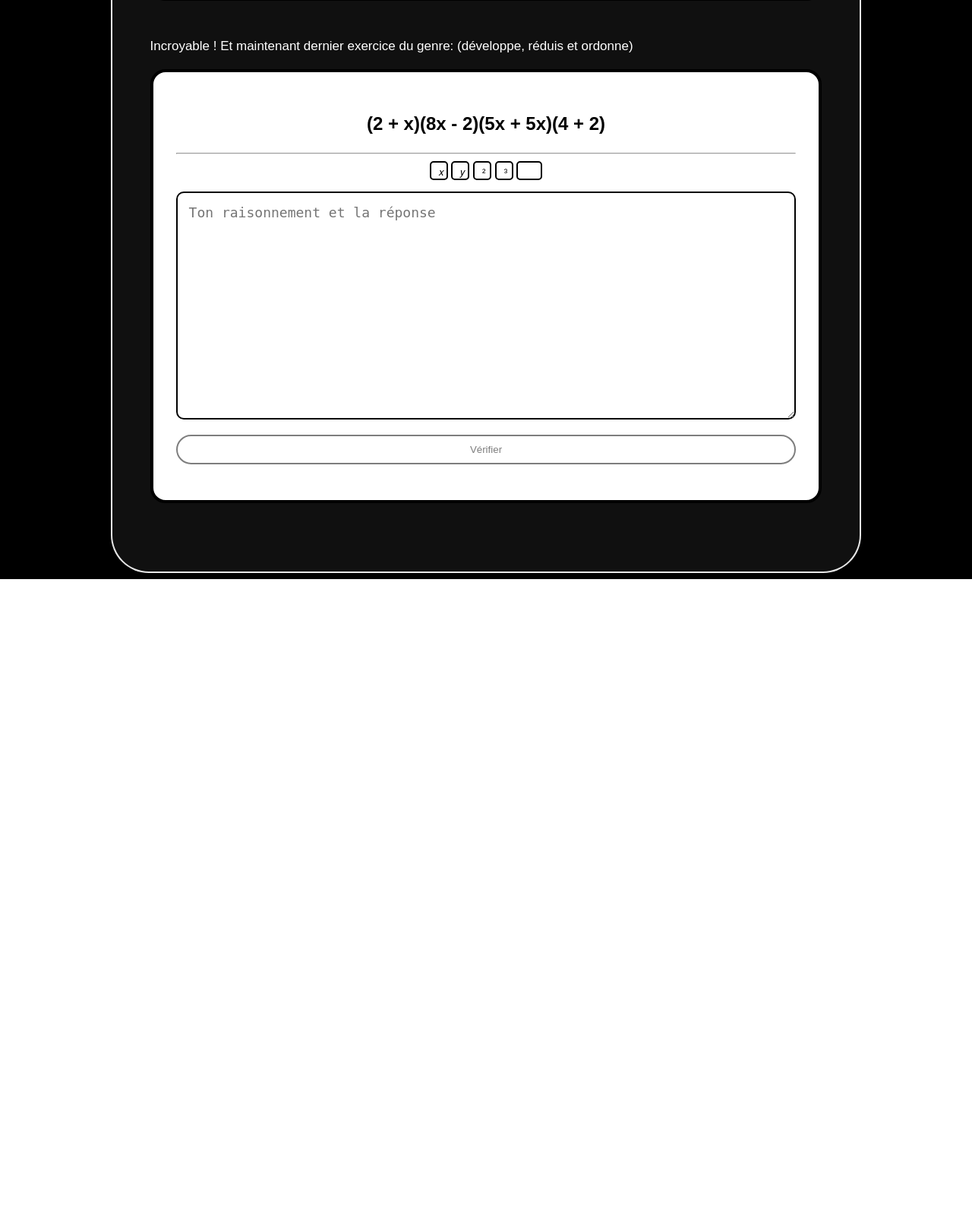
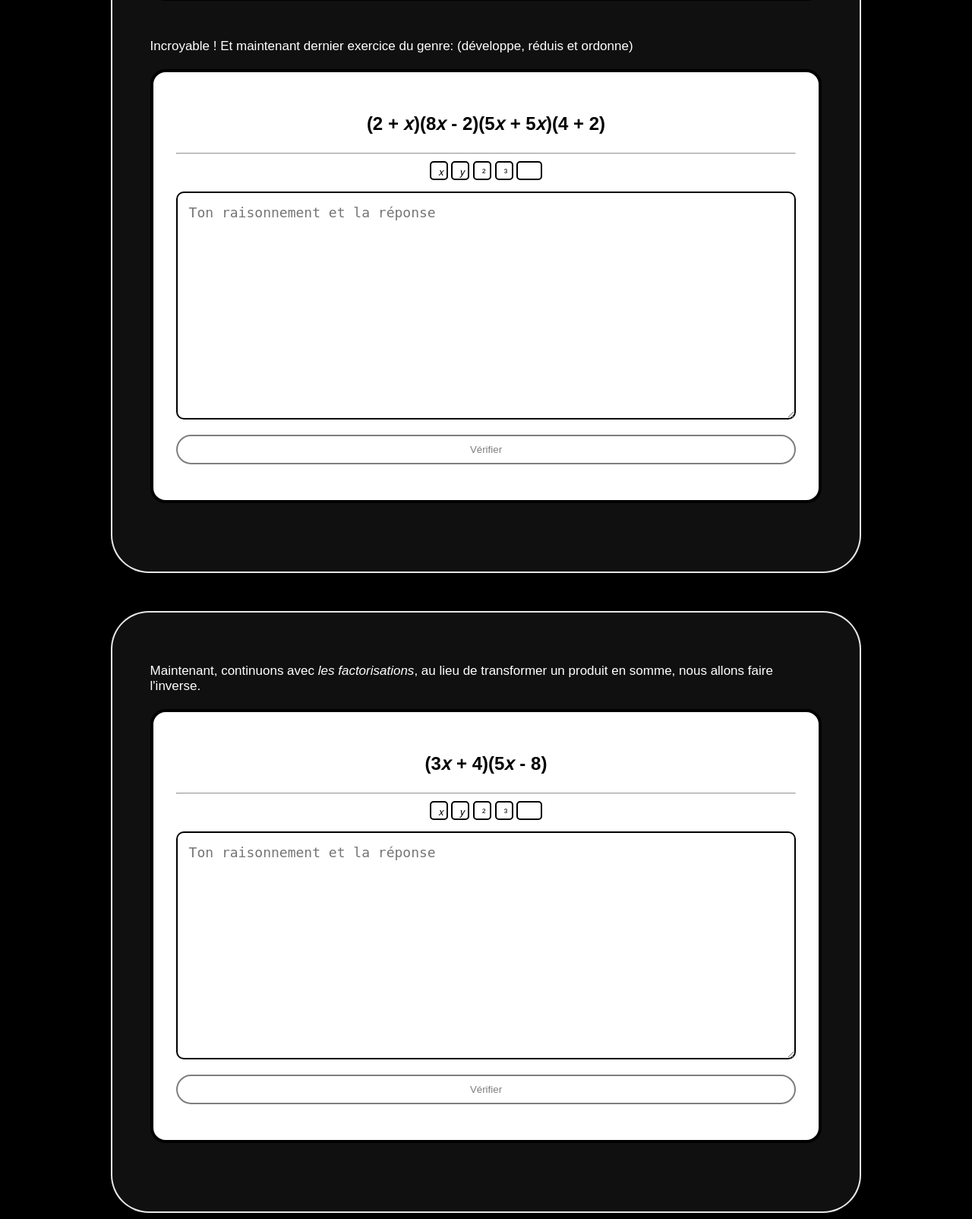
Before and after one commit to sagittarius-singularity/Maths-Experts, a Flask app: page /exercice-1/ in a window 1280 px wide. Shown: the part 2038-3642 px from the top of the page at 76% size. Before the commit the page ends 2800 px from the top, so only its background shows below. Run offline with Flask 3, Linux system fonts and the light colour scheme.

Commit message:
Added more exercices

```diff
--- a/static/script_exercice.js
+++ b/static/script_exercice.js
@@ -21,7 +21,7 @@ document.addEventListener("DOMContentLoaded", () => {
     btnContainers.forEach(container => {
         const targetId = container.getAttribute("data-target");
         const textarea = document.getElementById(targetId);
-        const buttons = container.querySelectorAll(".unityBtn, .unityBtn2, .unityBtn3");
+        const buttons = container.querySelectorAll(".unityBtn, .unityBtn2, .unityBtn3, .unityBtn4, .unityBtn5, .unityBtn6, .unityBtn7, .unityBtn8, .unityBtn9, .unityBtn10, .unityBtn11, .unityBtn12");
         const customInput = container.querySelector(".custom-input");
 
         let lastCursorStart = textarea ? textarea.value.length : 0;
@@ -88,7 +88,7 @@ document.addEventListener("DOMContentLoaded", () => {
         }
     });
 
-    [1, 2, 3].forEach(num => {
+    [1, 2, 3, 4, 5, 6, 7, 8, 9, 10, 11, 12].forEach(num => {
         const responseArea = document.getElementById(`response-${num}`);
         const checkBtn = document.querySelector(`.checkBtn[data-target="${num}"]`);
 
@@ -195,6 +195,10 @@ document.addEventListener("DOMContentLoaded", () => {
                     = 60𝑥 × (8𝑥² + 14𝑥 - 4)<br>
                     = <span style="text-decoration: underline dotted; text-decoration-color: #0d3b00;">480𝑥³ + 840𝑥² - 240𝑥</span>
                 `;
+            } else if (exoNum === 4 && correctionDev) {
+                correctionDev.innerHTML = `
+
+                `
             }
 
             const loading_icon = document.createElement("img");
--- a/templates/exercice.html
+++ b/templates/exercice.html
@@ -17,7 +17,7 @@
         <p id="introduction-text"></p>
     </div>
     <br><br><br>
-<div class="introduction-container">
+    <div class="introduction-container">
 
         <div class="introduction-text">
             <p>Les factorisations et développements bourrées d'identités remarquables sont au programme de 2nde. D'abord, développe donc cette expression littérale pour te tester : (développe, réduis et ordonne)</p>
@@ -74,7 +74,7 @@
         <div class="introduction-text" style="margin-top: 50px;">
             <p>Incroyable ! Et maintenant dernier exercice du genre: (développe, réduis et ordonne)</p>
             <div class="exercice-box">
-                <p class="dev-problem-text" style="font-size: 24px; font-weight: bold;">(2 + x)(8x - 2)(5x + 5x)(4 + 2)</p>
+                <p class="dev-problem-text" style="font-size: 24px; font-weight: bold;">(2 + 𝑥)(8𝑥 - 2)(5𝑥 + 5𝑥)(4 + 2)</p>
                 <hr>
                 <div class="unityBtns" data-target="response-3">
                     <button type="button" class="unityBtn3">𝑥</button>
@@ -95,8 +95,35 @@
                 </div>
             </div>
         </div>
+    </div>
+    <div class="introduction-container">
 
-    </div>
+        <div class="introduction-text">
+            <p>Maintenant, continuons avec <em>les factorisations</em>, au lieu de transformer un produit en somme, nous allons faire l'inverse.</p>
+
+            <div class="exercice-box">
+                <p class="dev-problem-text" style="font-size: 24px; font-weight: bold;">(3𝑥 + 4)(5𝑥 - 8)</p>
+                <hr>
+
+                <div class="unityBtns" data-target="response-4">
+                    <button type="button" class="unityBtn">𝑥</button>
+                    <button type="button" class="unityBtn">𝑦</button>
+                    <button type="button" class="unityBtn">²</button>
+                    <button type="button" class="unityBtn">³</button>
+                    <input title="Entre le caractère exposant..." type="text" class="custom-input" maxlength="3">
+                </div>
+
+                <textarea id="response-4" placeholder="Ton raisonnement et la réponse"></textarea>
+                <button class="checkBtn" data-target="4">Vérifier</button>
+
+                <div id="fast-answer-container-4">
+                    <p id="fast-answer-4"></p>
+                    <div id="correction-container-4" class="correction-container hidden">
+                        <p id="correction-dev-4"></p>
+                    </div>
+                </div>
+            </div>
+        </div>
     <script src="../static/script_exercice.js"></script>
 </body>
 </html>
```
